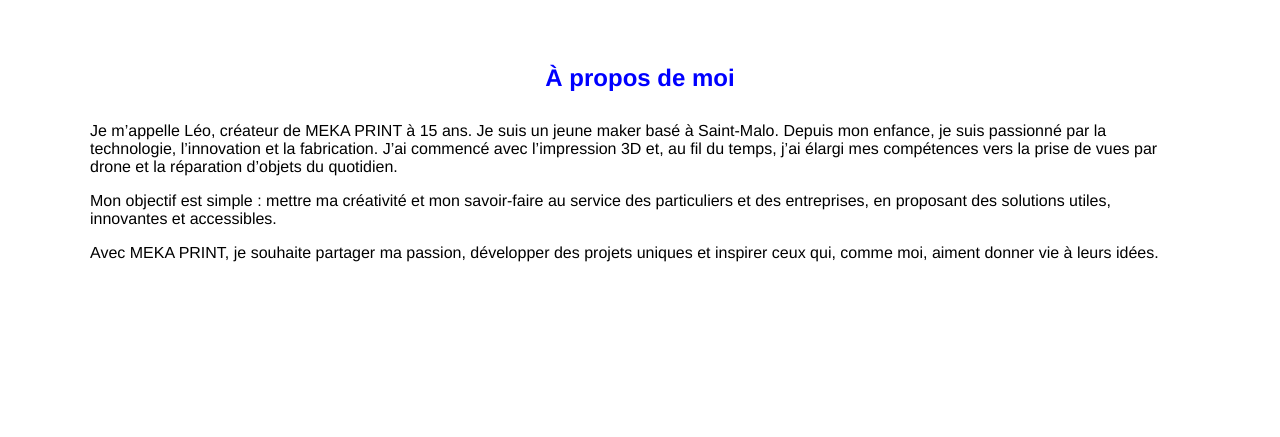
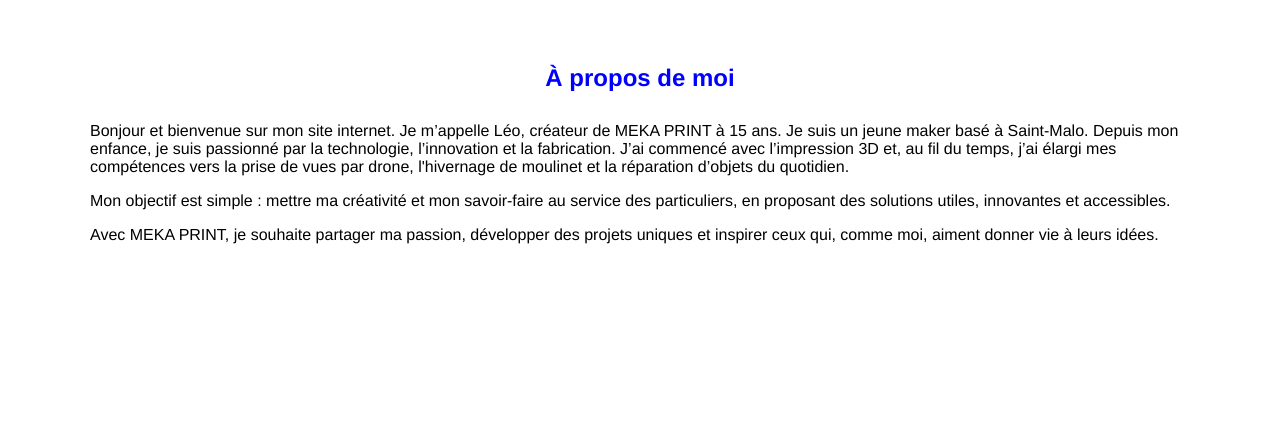
Before and after one commit to mekaprint/MEKA-PRINT-BZH, a plain HTML site: page index.html in a window 1280 px wide. Shown: the part 2220-2657 px from the top of the page. Drawn offline with Linux system fonts and the light colour scheme.

Commit message:
index.html

```diff
--- a/index.html
+++ b/index.html
@@ -262,8 +262,8 @@
 
 <section id="apropos">
     <h2>À propos de moi</h2>
-    <p>Je m’appelle Léo, créateur de MEKA PRINT à 15 ans. Je suis un jeune maker basé à Saint-Malo. Depuis mon enfance, je suis passionné par la technologie, l’innovation et la fabrication. J’ai commencé avec l’impression 3D et, au fil du temps, j’ai élargi mes compétences vers la prise de vues par drone et la réparation d’objets du quotidien.</p>
-    <p>Mon objectif est simple : mettre ma créativité et mon savoir-faire au service des particuliers et des entreprises, en proposant des solutions utiles, innovantes et accessibles.</p>
+    <p>Bonjour et bienvenue sur mon site internet. Je m’appelle Léo, créateur de MEKA PRINT à 15 ans. Je suis un jeune maker basé à Saint-Malo. Depuis mon enfance, je suis passionné par la technologie, l’innovation et la fabrication. J’ai commencé avec l’impression 3D et, au fil du temps, j’ai élargi mes compétences vers la prise de vues par drone, l'hivernage de moulinet et la réparation d’objets du quotidien.</p>
+    <p>Mon objectif est simple : mettre ma créativité et mon savoir-faire au service des particuliers, en proposant des solutions utiles, innovantes et accessibles.</p>
     <p>Avec MEKA PRINT, je souhaite partager ma passion, développer des projets uniques et inspirer ceux qui, comme moi, aiment donner vie à leurs idées.</p>
 </section>
 
```
